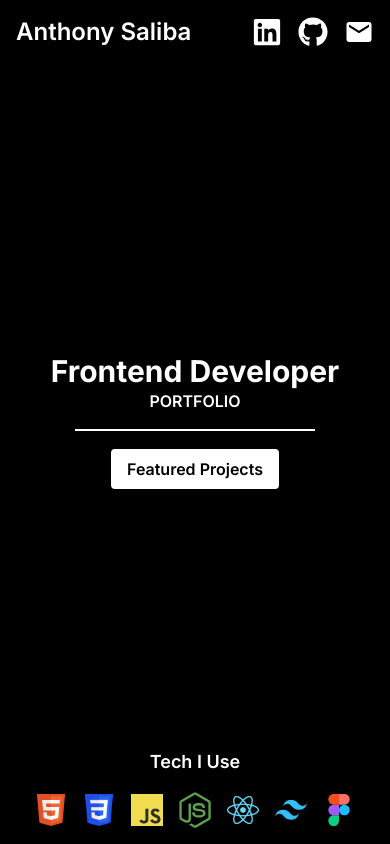
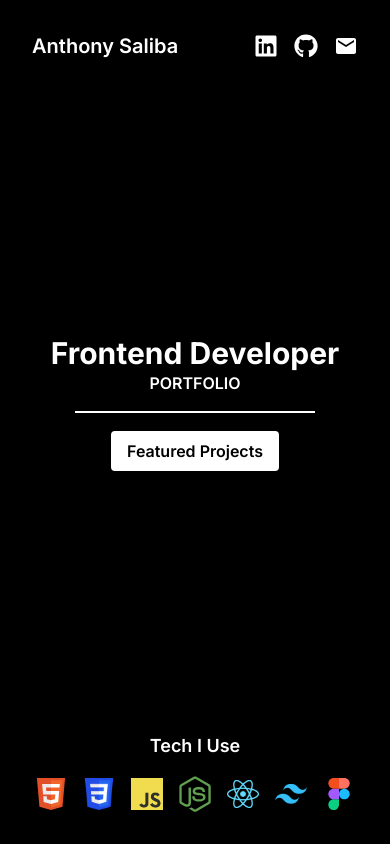
Before and after one commit to as9284/as-portfolio-v2, a React (Vite) app: page / in a window 390 px wide. Built offline with nearby package versions, Linux system fonts and the light colour scheme.

Commit message:
Further improvements to mobile responsiveness

```diff
--- a/src/pages/Home.jsx
+++ b/src/pages/Home.jsx
@@ -19,7 +19,7 @@ const techStack = [
 
 export const Home = () => {
   return (
-    <div className="relative w-full min-h-dvh bg-black text-white flex flex-col justify-center items-center p-4 text-center select-none">
+    <div className="relative w-full min-h-dvh bg-black text-white flex flex-col justify-between p-4 text-center select-none overflow-auto">
       <div
         style={{
           backgroundColor: "#000000",
@@ -31,31 +31,31 @@ export const Home = () => {
         }}
         className="absolute inset-0 w-full h-full z-0"
       />
-      <div className="absolute w-full top-0 right-0 flex justify-between items-center p-4">
-        <h3 className="text-2xl md:text-3xl font-semibold">Anthony Saliba</h3>
-        <div className="flex gap-4 md:gap-8 text-3xl">
+
+      {/* Header */}
+      <div className="w-full flex justify-between items-center p-4 z-10">
+        <h3 className="text-xl md:text-3xl font-semibold">Anthony Saliba</h3>
+        <div className="flex gap-4 md:gap-8 text-2xl md:text-3xl">
           <FaLinkedin className="cursor-pointer" />
           <FaGithub className="cursor-pointer" />
           <MdEmail className="cursor-pointer" />
         </div>
       </div>
 
-      <div className="w-full flex flex-col justify-center items-center z-10">
+      {/* Main Content */}
+      <div className="flex flex-col justify-center items-center flex-grow z-10 p-4">
         <h1 className="text-3xl md:text-5xl font-bold">Frontend Developer</h1>
         <h5 className="text-base md:text-xl font-semibold uppercase">
           Portfolio
         </h5>
-      </div>
-
-      <hr className="w-60 md:w-96 border-1 my-4 z-10" />
-
-      <div className="w-full flex justify-center items-center">
+        <hr className="w-60 md:w-96 border-1 my-4" />
         <button className="btn-modern">Featured Projects</button>
       </div>
 
-      <div className="absolute bottom-0 w-full flex flex-col justify-center items-center">
+      {/* Tech Stack Section */}
+      <div className="w-full flex flex-col justify-center items-center z-10">
         <h3 className="text-lg md:text-2xl font-semibold">Tech I Use</h3>
-        <div className="w-full flex justify-center items-center gap-4 md:gap-8 text-4xl py-4">
+        <div className="flex flex-wrap justify-center items-center gap-4 md:gap-8 text-4xl py-4">
           {techStack.map((tech, index) => (
             <img
               key={index}
```
